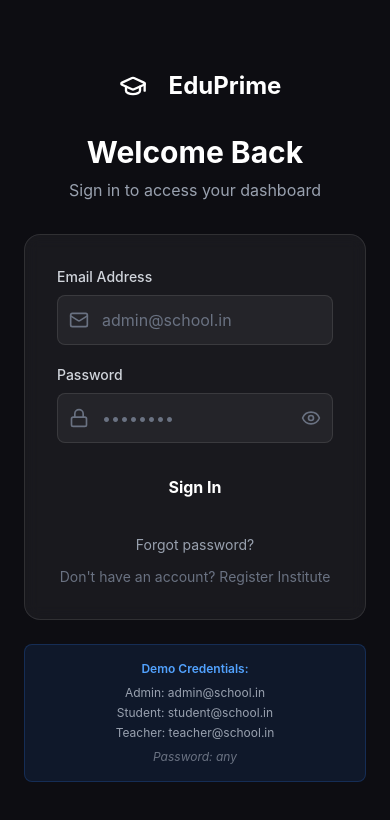
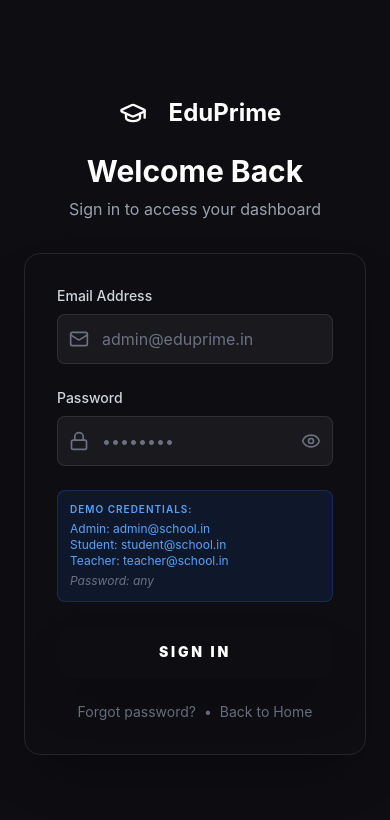
Before and after one commit to Naseer-047/School-website, a React app in the folder frontend/: page /login in a window 390 px wide. Shown: the top 820 px of the page. Built offline with nearby package versions, Linux system fonts and the light colour scheme; the HTML template or start-up script is replaced by a standard one.

Commit message:
Implement login page with form validation, mock authentication, and a responsive UI.

```diff
--- a/frontend/src/pages/Login.jsx
+++ b/frontend/src/pages/Login.jsx
@@ -1,6 +1,7 @@
-import { useState } from 'react';
-import { useNavigate, Link } from 'react-router-dom';
+import React, { useState } from 'react';
+import { useNavigate } from 'react-router-dom';
 import { GraduationCap, Mail, Lock, Eye, EyeOff } from 'lucide-react';
+import MagneticButton from '../components/ui/MagneticButton';
 
 const Login = () => {
     const [email, setEmail] = useState('');
@@ -16,8 +17,7 @@ const Login = () => {
         setError('');
 
         try {
-            await new Promise(resolve => setTimeout(resolve, 800));
-
+            // Mock authentication
             if (email.includes('admin')) {
                 localStorage.setItem('userRole', 'admin');
                 navigate('/admin');
@@ -39,11 +39,11 @@ const Login = () => {
     };
 
     return (
-        <div className="min-h-screen bg-[#0d0d12] flex items-center justify-center px-6 py-12">
+        <div className="min-h-screen bg-background flex items-center justify-center px-6 py-12">
             <div className="w-full max-w-md">
-                {/* Logo & Header */}
+                {/* Logo */}
                 <div className="text-center mb-8">
-                    <div className="inline-flex items-center gap-3 mb-6">
+                    <div className="inline-flex items-center gap-3 mb-4">
                         <div className="w-12 h-12 bg-gradient-to-tr from-primary to-accent rounded-xl flex items-center justify-center">
                             <GraduationCap className="w-7 h-7 text-white" />
                         </div>
@@ -54,8 +54,8 @@ const Login = () => {
                 </div>
 
                 {/* Login Form */}
-                <div className="bg-white/5 border border-white/10 rounded-2xl p-8 backdrop-blur-sm">
-                    <form onSubmit={handleLogin} className="space-y-5">
+                <div className="bg-surface border border-white/10 rounded-2xl p-8 shadow-2xl">
+                    <form onSubmit={handleLogin} className="space-y-6">
                         {/* Email */}
                         <div>
                             <label className="block text-sm font-medium text-gray-300 mb-2">Email Address</label>
@@ -65,7 +65,7 @@ const Login = () => {
                                     type="email"
                                     value={email}
                                     onChange={(e) => setEmail(e.target.value)}
-                                    placeholder="admin@school.in"
+                                    placeholder="admin@eduprime.in"
                                     className="w-full bg-white/5 border border-white/10 rounded-lg pl-11 pr-4 py-3 text-white placeholder-gray-500 focus:outline-none focus:border-primary/50 transition-colors"
                                     required
                                 />
@@ -102,38 +102,30 @@ const Login = () => {
                             </div>
                         )}
 
+                        {/* Demo Credentials */}
+                        <div className="bg-blue-500/10 border border-blue-500/20 rounded-lg p-3 text-blue-400 text-xs text-left">
+                            <p className="font-semibold mb-1 uppercase tracking-widest text-[10px]">Demo Credentials:</p>
+                            <p>Admin: admin@school.in</p>
+                            <p>Student: student@school.in</p>
+                            <p>Teacher: teacher@school.in</p>
+                            <p className="mt-1 text-gray-500 italic">Password: any</p>
+                        </div>
+
                         {/* Submit Button */}
-                        <button
+                        <MagneticButton
                             type="submit"
                             disabled={loading}
-                            className="w-full bg-gradient-to-r from-primary to-accent text-white font-bold py-3 rounded-lg hover:opacity-90 transition-opacity disabled:opacity-50"
+                            className="w-full bg-gradient-to-r from-primary to-accent text-white font-black py-4 rounded-2xl shadow-2xl shadow-primary/30 uppercase tracking-[0.2em] text-sm"
                         >
                             {loading ? 'Signing in...' : 'Sign In'}
-                        </button>
+                        </MagneticButton>
                     </form>
 
                     {/* Footer Links */}
-                    <div className="mt-6 text-center space-y-3">
-                        <a href="#" className="block text-sm text-gray-400 hover:text-white transition-colors">
-                            Forgot password?
-                        </a>
-                        <div className="text-sm text-gray-500">
-                            Don't have an account?{' '}
-                            <Link to="/register" className="text-primary hover:underline">
-                                Register Institute
-                            </Link>
-                        </div>
-                    </div>
-                </div>
-
-                {/* Demo Credentials */}
-                <div className="mt-6 bg-blue-500/10 border border-blue-500/20 rounded-lg p-4 text-center">
-                    <p className="text-xs text-blue-400 font-semibold mb-2">Demo Credentials:</p>
-                    <div className="text-xs text-gray-400 space-y-1">
-                        <p>Admin: admin@school.in</p>
-                        <p>Student: student@school.in</p>
-                        <p>Teacher: teacher@school.in</p>
-                        <p className="text-gray-500 italic mt-2">Password: any</p>
+                    <div className="mt-6 text-center text-sm text-gray-500">
+                        <a href="#" className="hover:text-primary transition-colors">Forgot password?</a>
+                        <span className="mx-2">•</span>
+                        <a href="/" className="hover:text-primary transition-colors">Back to Home</a>
                     </div>
                 </div>
             </div>
```
